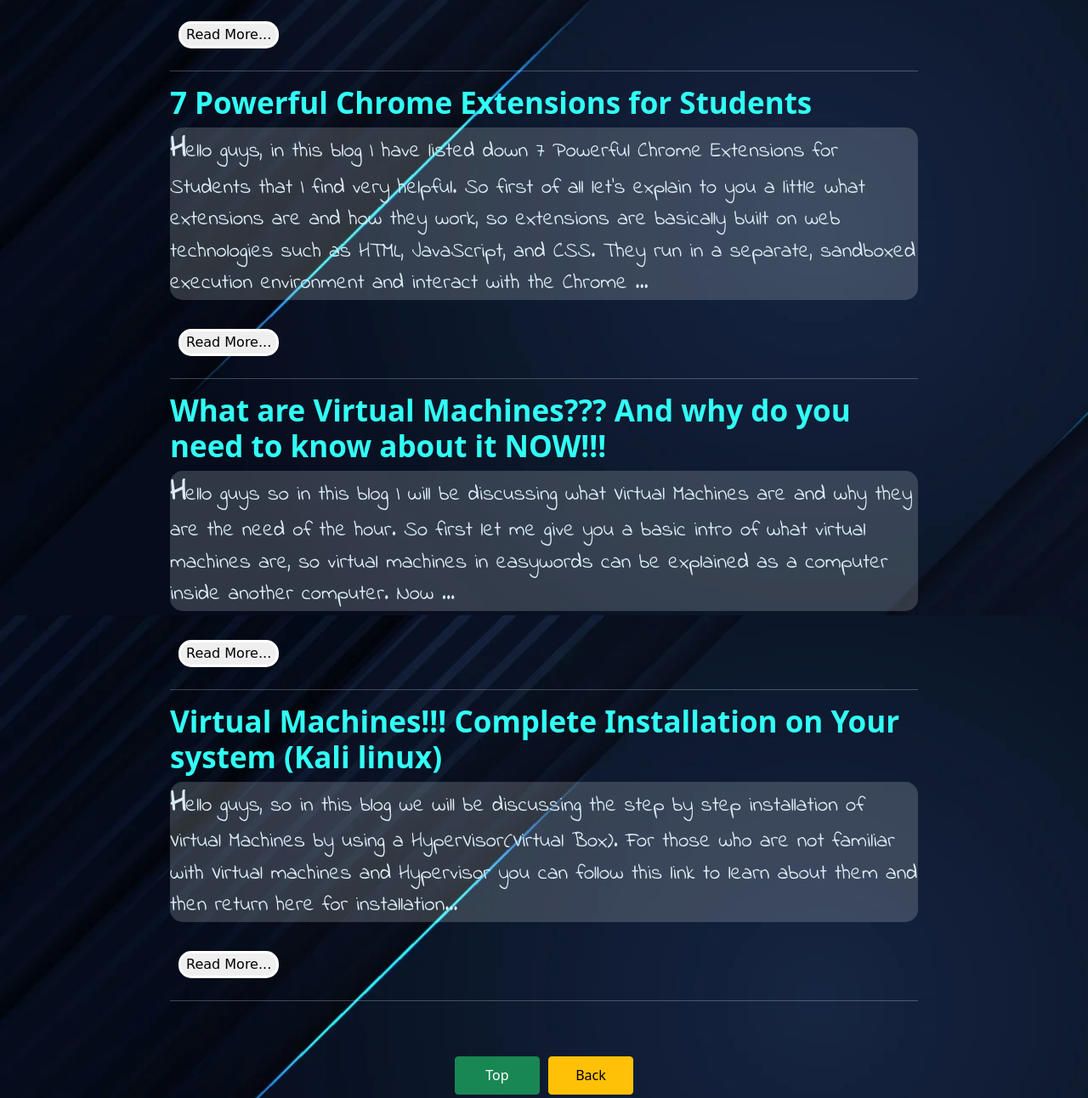
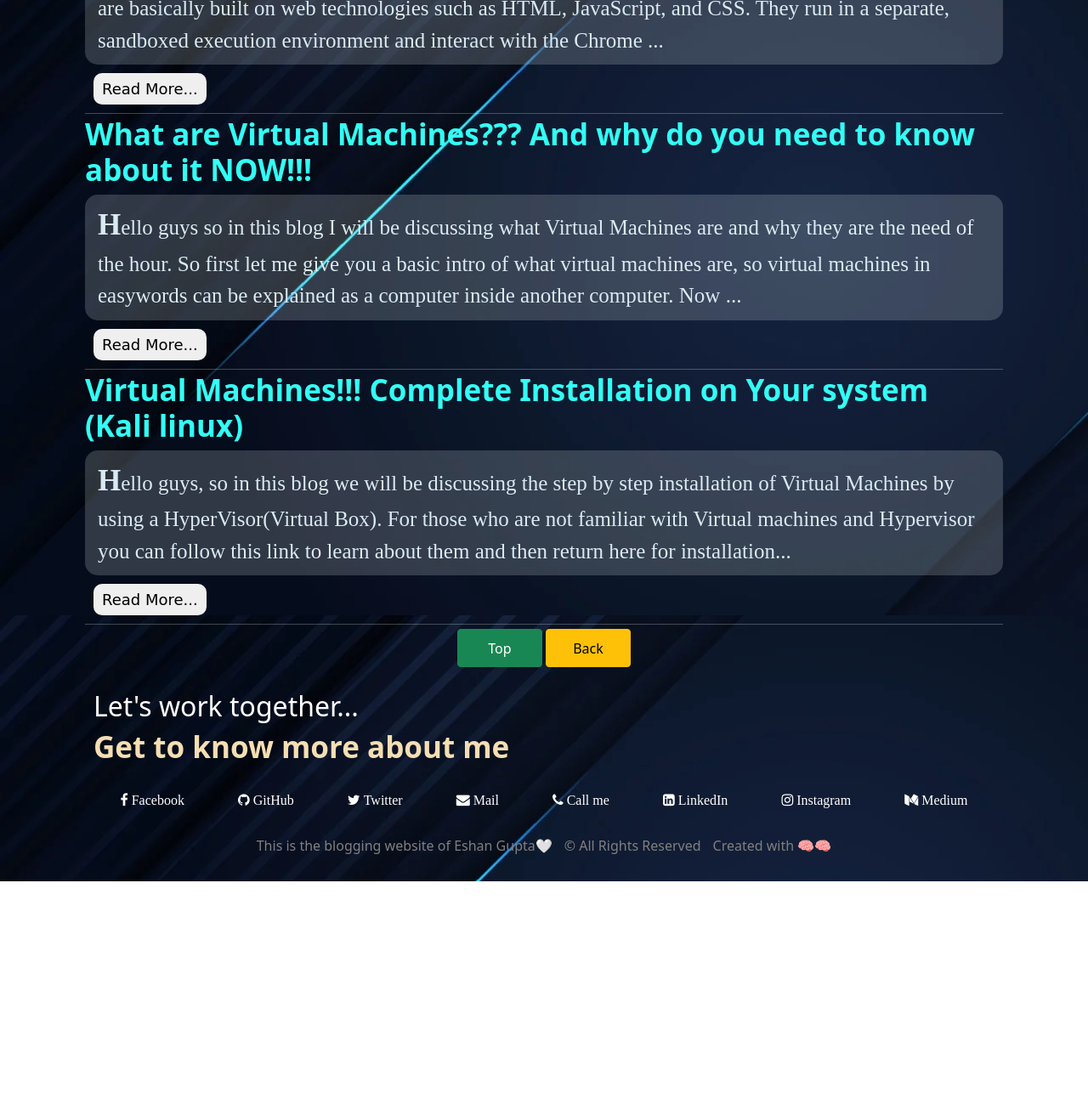
Before and after one commit to eshan1925/EshanBlogs, a plain HTML site: page index.html in a window 1280 px wide. Shown: the part 1086-2378 px from the top of the page at 85% size. After the commit the page ends 2123 px from the top, so only its background shows below. Drawn offline with nearby package versions, Linux system fonts and the light colour scheme; a web font is replaced by a local one.

Commit message:
Responsive added

```diff
--- a/index.html
+++ b/index.html
@@ -1,193 +1,227 @@
 <!DOCTYPE html>
 <html lang="en">
-
   <head>
-    <meta charset="UTF-8">
-    <meta http-equiv="X-UA-Compatible" content="IE=edge">
-    <meta name="viewport" content="width=device-width, initial-scale=1.0">
-    <link href="https://cdn.jsdelivr.net/npm/bootstrap@5.0.0/dist/css/bootstrap.min.css" rel="stylesheet"
-        integrity="sha384-wEmeIV1mKuiNpC+IOBjI7aAzPcEZeedi5yW5f2yOq55WWLwNGmvvx4Um1vskeMj0" crossorigin="anonymous">
-    <link rel="stylesheet" href="./style.css" />
-    <link rel="stylesheet" href="https://cdnjs.cloudflare.com/ajax/libs/font-awesome/4.7.0/css/font-awesome.min.css">
-    <link rel="preconnect" href="https://fonts.gstatic.com">
-    <link href="https://fonts.googleapis.com/css2?family=Goblin+One&display=swap" rel="stylesheet">
-    <link rel="preconnect" href="https://fonts.gstatic.com">
-    <link href="https://fonts.googleapis.com/css2?family=Akaya+Kanadaka&display=swap" rel="stylesheet">
-    <link rel="preconnect" href="https://fonts.googleapis.com">
-    <link rel="preconnect" href="https://fonts.gstatic.com" crossorigin>
-    <link href="https://fonts.googleapis.com/css2?family=Indie+Flower&display=swap" rel="stylesheet">
+    <meta charset="UTF-8" />
+    <meta http-equiv="X-UA-Compatible" content="IE=edge" />
+    <meta name="viewport" content="width=device-width, initial-scale=1.0" />
+    <link
+      href="https://cdn.jsdelivr.net/npm/bootstrap@5.0.0/dist/css/bootstrap.min.css"
+      rel="stylesheet"
+      integrity="sha384-wEmeIV1mKuiNpC+IOBjI7aAzPcEZeedi5yW5f2yOq55WWLwNGmvvx4Um1vskeMj0"
+      crossorigin="anonymous"
+    />
+    <link rel="stylesheet" href="style.css" />
+    <link
+      rel="stylesheet"
+      href="https://cdnjs.cloudflare.com/ajax/libs/font-awesome/4.7.0/css/font-awesome.min.css"
+    />
+    <link rel="preconnect" href="https://fonts.gstatic.com" />
+    <link
+      href="https://fonts.googleapis.com/css2?family=Goblin+One&display=swap"
+      rel="stylesheet"
+    />
+    <link rel="preconnect" href="https://fonts.gstatic.com" />
+    <link
+      href="https://fonts.googleapis.com/css2?family=Akaya+Kanadaka&display=swap"
+      rel="stylesheet"
+    />
+    <link rel="preconnect" href="https://fonts.googleapis.com" />
+    <link rel="preconnect" href="https://fonts.gstatic.com" crossorigin />
+    <link
+      href="https://fonts.googleapis.com/css2?family=Indie+Flower&display=swap"
+      rel="stylesheet"
+    />
     <title>Eshan-Blogs</title>
   </head>
 
   <body>
     <div class="homepage" id="top">
       <div class="main" id="main">
-            <img width=200px src="./assets/pro.png" alt="ProfilePic">
+        <img width="200px" src="./assets/pro.png" alt="ProfilePic" />
       </div>
-        <br><br>
       <h1>
-            <div class="mainhead">
-                Eshan Blogs ✍️✍️✍️
+        <div class="mainhead">Eshan Blogs ✍️✍️✍️</div>
+      </h1>
+      <div class="blogs">
+        <h3 class="heading">Why Flutter is So Special?</h3>
+        <div class="content">
+          First of all let’s introduce you to flutter because most of the people
+          around me keep wondering what is the main difference between Flutter
+          and Dart, so if you have this confusion I would definitely say that
+          you have come to the right place. If you have any doubts regarding
+          whether to start app development using Flutter or not you are at the
+          right place. So without giving your...
         </div>
-        </h1>
-        <br><br><br>
-        <div class="blogs">
-            <h3 class="heading">
-                Why Flutter is So Special?
+        <div class="read">
+          <a href="./blog1.html">
+            <button>Read More...</button>
+          </a>
+        </div>
+        <hr />
+        <h3>7 Powerful and Amazing Websites you must know</h3>
+        <div class="content">
+          Hello guys so in this article I have listed down the websites which
+          are very useful in general and many of us don’t know about them in
+          general. With the growing technology and the development around the
+          world ,the web engineers around the world have taken our websites to a
+          whole new level. We can literally find websites to code on and save
+          our projects online and not only ...
+        </div>
+        <div class="read">
+          <a href="./blog2.html"><button>Read More...</button></a>
+        </div>
+        <hr />
+        <h3>7 Powerful Chrome Extensions for Students</h3>
+        <div class="content">
+          Hello guys, in this blog I have listed down 7 Powerful Chrome
+          Extensions for Students that I find very helpful. So first of all
+          let's explain to you a little what extensions are and how they work,
+          so extensions are basically built on web technologies such as HTML,
+          JavaScript, and CSS. They run in a separate, sandboxed execution
+          environment and interact with the Chrome ...
+        </div>
+        <div class="read">
+          <button onclick="myFunction()">Read More...</button>
+        </div>
+        <hr />
+        <h3>
+          What are Virtual Machines??? And why do you need to know about
+          it NOW!!!
         </h3>
         <div class="content">
-                First of all let’s introduce you to flutter because most of the people around me keep wondering what is
-                the
-                main difference between Flutter and Dart, so if you have this confusion I would definitely say that you
-                have
-                come to the right place. If you have any doubts regarding whether to start app development using Flutter
-                or
-                not you are at the right place. So without giving your...
+          Hello guys so in this blog I will be discussing what Virtual Machines
+          are and why they are the need of the hour. So first let me give you a
+          basic intro of what virtual machines are, so virtual machines in
+          easywords can be explained as a computer inside another computer. Now
+          ...
         </div>
-            <br>
         <div class="read">
-                <a href="./blog1.html">
-                    <button>
-                        Read More...
-                    </button>
-                </a>
+          <button onclick="myFunction()">Read More...</button>
         </div>
-            <hr>
-            <h3>
-                7 Powerful and Amazing Websites you must know
-            </h3>
-            <div class="content">
-                Hello guys so in this article I have listed down the websites which are very useful in general and many
-                of
-                us don’t know about them in general. With the growing technology and the development around the world
-                ,the
-                web engineers around the world have taken our websites to a whole new level. We can literally find
-                websites
-                to code on and save our projects online and not only ...
-            </div>
-            <br>
-            <div class="read">
-                <a href="./blog2.html"><button>
-                    Read More...
-                </button></a>
-
-            </div>
-            <hr>
-            <h3>
-                7 Powerful Chrome Extensions for Students
-            </h3>
-            <div class="content">
-                Hello guys, in this blog I have listed down 7 Powerful Chrome Extensions for Students that I find very
-                helpful. So first of all let's explain to you a little what extensions are and how they work, so
-                extensions
-                are basically built on web technologies such as HTML, JavaScript, and CSS. They run in a separate,
-                sandboxed
-                execution environment and interact with the Chrome ...
-            </div>
-            <br>
-            <div class="read">
-                <button onclick="myFunction()">
-                    Read More...
-                </button>
-            </div>
-            <hr>
-
-            <h3>
-                What are Virtual Machines??? And why do you need to know about it NOW!!!
-            </h3>
-            <div class="content">
-                Hello guys so in this blog I will be discussing what Virtual Machines are and why they are the need of the hour. So first let me give you a basic intro of what virtual machines are, so virtual machines in easywords
-                can be explained as a computer inside another computer. Now ...
-            </div>
-            <br>
-            <div class="read">
-                <button onclick="myFunction()">
-                    Read More...
-                </button>
-            </div>
-            <hr>
+        <hr />
 
         <h3>
           Virtual Machines!!! Complete Installation on Your system (Kali linux)
         </h3>
         <div class="content">
-                Hello guys, so in this blog we will be discussing the step by step installation of Virtual Machines by
-                using
-                a HyperVisor(Virtual Box). For those who are not familiar with Virtual machines and Hypervisor you can
-                follow this link to learn about them and then return here for installation...
+          Hello guys, so in this blog we will be discussing the step by step
+          installation of Virtual Machines by using a HyperVisor(Virtual Box).
+          For those who are not familiar with Virtual machines and Hypervisor
+          you can follow this link to learn about them and then return here for
+          installation...
         </div>
-            <br>
         <div class="read">
-                <button onclick="myFunction()">
-                    Read More...
-                </button>
+          <button onclick="myFunction()">Read More...</button>
         </div>
       </div>
-        <hr>
-        <br><br>
+      <hr />
       <div class="navigation-buttons">
-            <table>
-                <tr>
-                    <td>
         <a href="#top">
-                            <button id="button-cmd" type="button" class="btn btn-success">Top</button>
+          <button id="button-cmd" type="button" class="btn btn-success">
+            Top
+          </button>
         </a>
-                    </td>
-                    <td><br></td>
-                    <td><br></td>
-                    <td><br></td>
-                    <td><br></td>
-                    <td>
-                        <a href="https://eshan1925.github.io/Portfolio_Website/"><button id="button-cmd" type="button" class="btn btn-warning">Back</button></a>
+        <a href="https://eshan1925.github.io/Portfolio_Website/">
+          <button id="button-cmd" type="button" class="btn btn-warning">
+            Back
+          </button>
+        </a>
+      </div>
 
-                    </td>
-                </tr>
-            </table>
-
-
-        </div>
-        <br><br><br><br>
       <div id="contact" class="contact">
         <div class="items">
           <h2>Let's work together...</h2>
           <h3>Get to know more about me</h3>
-                <br>
           <div class="links">
-                    <a href="https://www.facebook.com/eshan.gupta.56213" target="_blank" class="fa fa-facebook"
-                        id="linkofcon"> Facebook</a>
-                    <a href="https://www.github.com/eshan1925" target="_blank" class="fa fa-github" id="linkofcon">
-                        GitHub</a>
-                    <a href="https://twitter.com/EshanGu00336167" target="_blank" class="fa fa-twitter" id="linkofcon">
-                        Twitter</a>
-                    <a href="mailto:eshan1925@gmail.com" target="_blank" class="fa fa-envelope" id="linkofcon"> Send a
-                        mail</a>
-                    <a href="tel:+8960434188" target="_blank" class="fa fa-phone" id="linkofcon"> Call me</a>
-                    <a href="https://www.linkedin.com/in/eshan-gupta-883383202/" target="_blank"
-                        class="fa fa-linkedin-square" id="linkofcon"> LinkedIn</a>
-                    <a href="https://www.instagram.com/eshan_eg__25/" target="_blank" class="fa fa-instagram"
-                        id="linkofcon"> Instagram</a>
-                    <a href="https://medium.com/@eshan1925" target="_blank" class="fa fa-medium" id="linkofcon">
-                        Medium</a>
+            <a
+              href="https://www.facebook.com/eshan.gupta.56213"
+              target="_blank"
+              class="fa fa-facebook"
+              id="linkofcon"
+            >
+              Facebook
+              </a            >
+            <a
+              href="https://www.github.com/eshan1925"
+              target="_blank"
+              class="fa fa-github"
+              id="linkofcon"
+            >
+              GitHub
+              </a            >
+            <a
+              href="https://twitter.com/EshanGu00336167"
+              target="_blank"
+              class="fa fa-twitter"
+              id="linkofcon"
+            >
+              Twitter
+              </a            >
+            <a
+              href="mailto:eshan1925@gmail.com"
+              target="_blank"
+              class="fa fa-envelope"
+              id="linkofcon"
+            >
+            Mail
+              </a            >
+            <a
+              href="tel:+8960434188"
+              target="_blank"
+              class="fa fa-phone"
+              id="linkofcon"
+            >
+              Call me
+              </a            >
+            <a
+              href="https://www.linkedin.com/in/eshan-gupta-883383202/"
+              target="_blank"
+              class="fa fa-linkedin-square"
+              id="linkofcon"
+            >
+              LinkedIn
+              </a            >
+            <a
+              href="https://www.instagram.com/eshan_eg__25/"
+              target="_blank"
+              class="fa fa-instagram"
+              id="linkofcon"
+            >
+              Instagram
+              </a            >
+            <a
+              href="https://medium.com/@eshan1925"
+              target="_blank"
+              class="fa fa-medium"
+              id="linkofcon"
+            >
+              Medium
+              </a            >
           </div>
         </div>
         <div class="copyright">
-                <hr>
+          <hr />
           <p>This is the blogging website of Eshan Gupta🤍</p>
-                <p>© All Rights Reserved.</p>
+          <p>© All Rights Reserved</p>
           <p>Created with 🧠🧠</p>
         </div>
       </div>
     </div>
-    <script src="https://cdn.jsdelivr.net/npm/bootstrap@5.0.0/dist/js/bootstrap.bundle.min.js"
+    <script
+      src="https://cdn.jsdelivr.net/npm/bootstrap@5.0.0/dist/js/bootstrap.bundle.min.js"
       integrity="sha384-p34f1UUtsS3wqzfto5wAAmdvj+osOnFyQFpp4Ua3gs/ZVWx6oOypYoCJhGGScy+8"
-        crossorigin="anonymous"></script>
-    <script src="https://cdn.jsdelivr.net/npm/@popperjs/core@2.9.2/dist/umd/popper.min.js"
+      crossorigin="anonymous"
+    ></script>
+    <script
+      src="https://cdn.jsdelivr.net/npm/@popperjs/core@2.9.2/dist/umd/popper.min.js"
       integrity="sha384-IQsoLXl5PILFhosVNubq5LC7Qb9DXgDA9i+tQ8Zj3iwWAwPtgFTxbJ8NT4GN1R8p"
-        crossorigin="anonymous"></script>
-    <script src="https://cdn.jsdelivr.net/npm/bootstrap@5.0.0/dist/js/bootstrap.min.js"
+      crossorigin="anonymous"
+    ></script>
+    <script
+      src="https://cdn.jsdelivr.net/npm/bootstrap@5.0.0/dist/js/bootstrap.min.js"
       integrity="sha384-lpyLfhYuitXl2zRZ5Bn2fqnhNAKOAaM/0Kr9laMspuaMiZfGmfwRNFh8HlMy49eQ"
-        crossorigin="anonymous"></script>
+      crossorigin="anonymous"
+    ></script>
     <script src="./process.js" charset="utf-8"></script>
   </body>
-
 </html>
--- a/style.css
+++ b/style.css
@@ -113,7 +113,7 @@ h3{
 
 
 
-.contact {
+/* .contact {
     position: relative;
     width: 100%;
     height: 35vh;
@@ -166,3 +166,135 @@ h3{
 hr{
     color:azure
 }
+*/
+
+
+/* Adding some extra css and responsive to your site by nitish */
+@import url('https://fonts.googleapis.com/css2?family=Poppins:wght@300&display=swap');
+*{
+    margin: 0;
+    padding: 0;
+    box-sizing: border-box;
+}
+.homepage{
+    margin: 0;
+    padding: 30px 100px;
+}
+h1{
+    margin: 20px 0px;
+}
+.content{
+    padding: 10px 15px;
+    font-family: 'Poppins';
+}
+.read button{
+    padding: 5px 10px;
+    font-size: 18px;
+    border-radius: 10px;
+    outline: none;
+    border: none;
+    transition: all 0.5s;
+}
+.read button:hover{
+    background-color: gray;
+}
+.navigation-buttons a{
+    margin: 2px;
+}
+.contact {
+    display: flex;
+    flex-direction: column;
+    align-items: center;
+    justify-content: space-around;
+    padding-top:20px ;
+}
+.contact .items{
+    width: 100%;
+    padding: 5px 10px;
+}
+.contact h2{
+    color: #fff;
+}
+.contact h3{
+    color: wheat;
+}
+.links{
+    display: flex;
+    justify-content: space-around;
+    align-items: center;
+    width: 100%;
+    flex-wrap: wrap;
+    padding: 4px 0;
+    height: 65px;
+}
+.links a{
+    color: #fff;
+    text-decoration: none;
+    margin: 0 6px;
+}
+.copyright{
+    display: flex;
+    justify-content: center;
+    align-items: center;
+    color: grey;
+    margin-top: 5px;
+    flex-wrap: wrap;
+}
+.copyright p{
+    margin: 0 7px;
+}
+hr{
+    color: azure;
+    margin: 0;
+    margin-bottom: 3px;
+}
+
+/* media query for responsive */
+
+@media (max-width:900px){
+    .homepage{
+        padding: 20px 50px;
+    }
+}
+@media (max-width:800px){
+    h1{
+        font-size: 35px;
+        height: 100%;
+    }
+    h3{
+        font-size: 27px;
+    }
+    .content{
+        font-size: 20px;
+    }
+}
+@media (max-width:500px){
+    .main img{
+        width: 100px;
+        height: 100px;
+    }
+    h1{
+        font-size: 25px;
+    }
+    h3{
+        font-size: 23px;
+    }
+    .homepage{
+        padding: 20px;
+    }
+    .content{
+        font-size: 18px;
+    }
+    #button-cmd{
+        height: 100%;
+    }
+    .links{
+        height: 110px;
+    }
+    .links a{
+        margin:  0 4px;
+    }
+    .copyright p{
+        font-size: 15px;
+    }
+}
```
Lines whose indentation alone changed are shown as unchanged.
